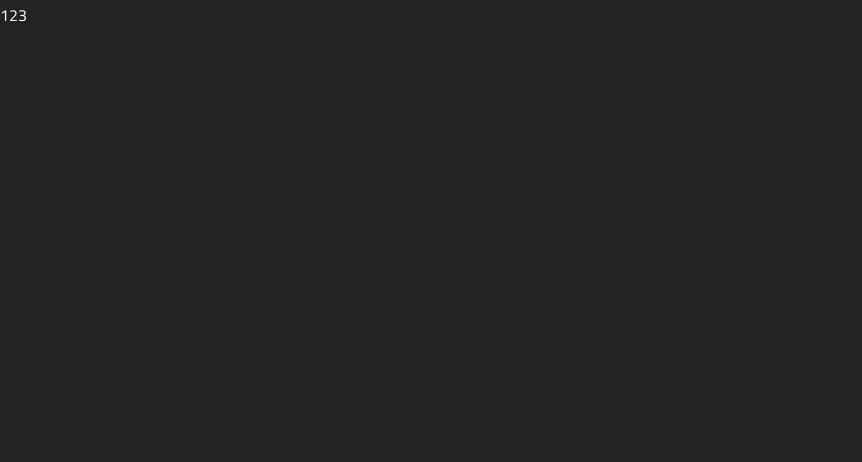
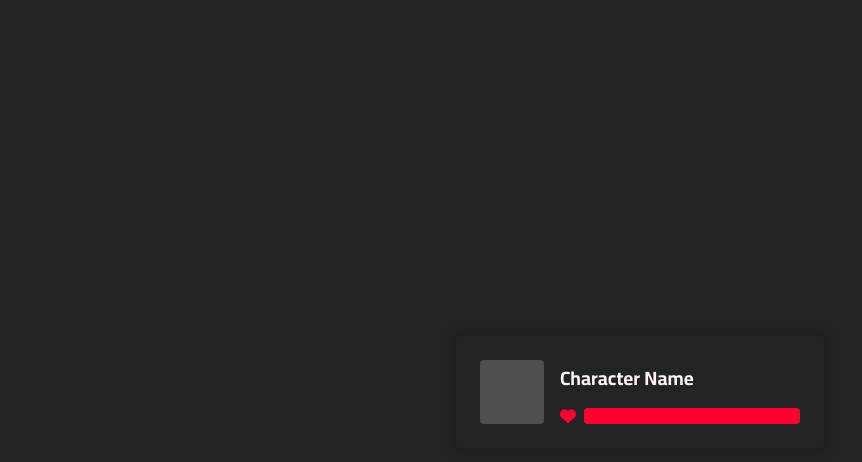
Before and after one commit to LIMPIX31/line-trait-fusion-test, a React (Vite) app: page / in a window 1280 px wide. Shown: the top 462 px of the page, without its empty margins (0-862 px from the left). Built offline with nearby package versions, Linux system fonts and the light colour scheme.

Commit message:
feat: main page

```diff
--- a/src/App.tsx
+++ b/src/App.tsx
@@ -1,5 +1,23 @@
 import { FC } from 'react'
+import { useCharacter } from 'hooks/useCharacter'
+import { CharacterPreview } from 'components/molecules/CharacterPreview'
+import styled from 'styled-components'
+import { CharacterEditor } from 'components/organisms/CharacterEditor/CharacterEditor'
+
+const Center = styled.div`
+  display: flex;
+  flex-direction: column;
+  justify-content: center;
+  align-items: center;
+  min-height: 100vh;
+  gap: 1rem;
+`
 
 export const App: FC = () => {
-  return <div>123</div>
+  const character = useCharacter()
+
+  return <Center>
+    <CharacterPreview character={character} />
+    <CharacterEditor character={character} />
+  </Center>
 }
```
